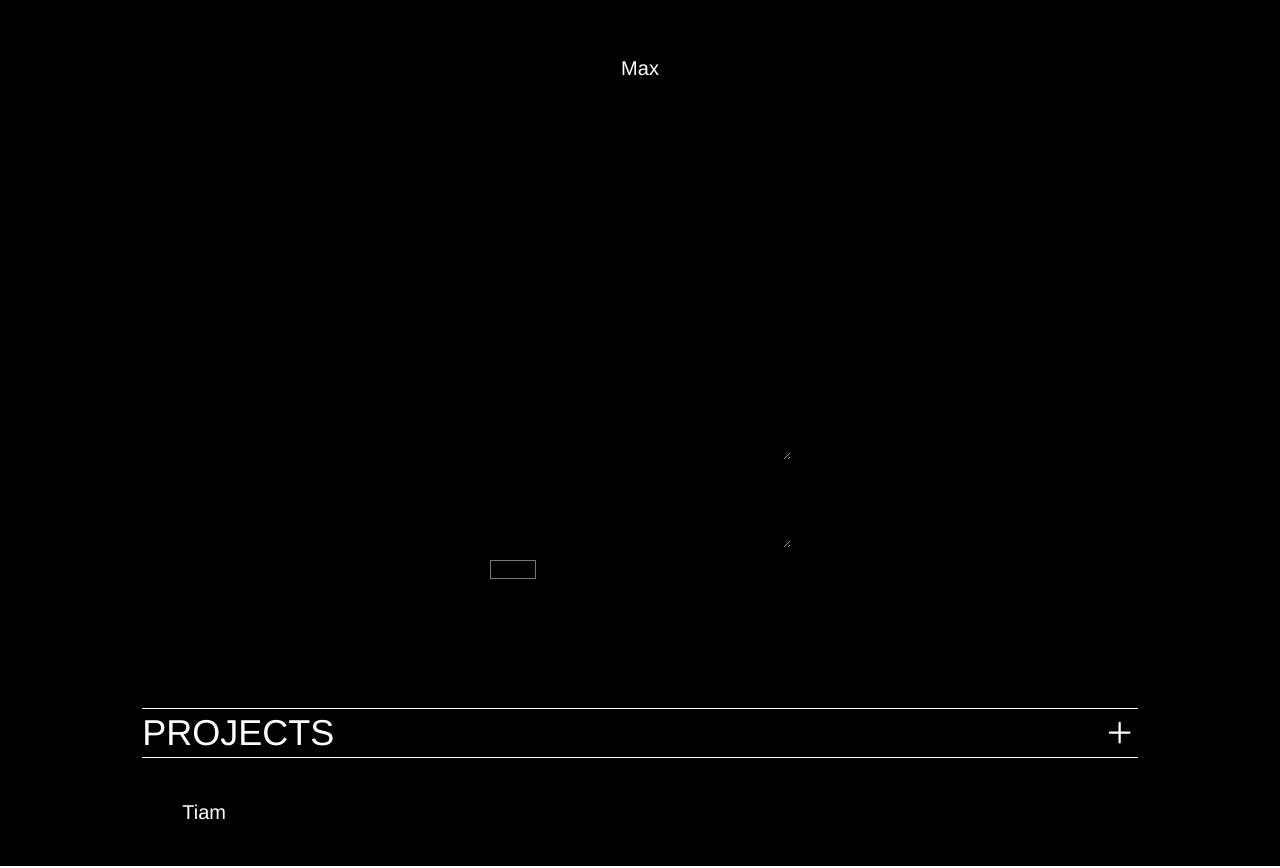
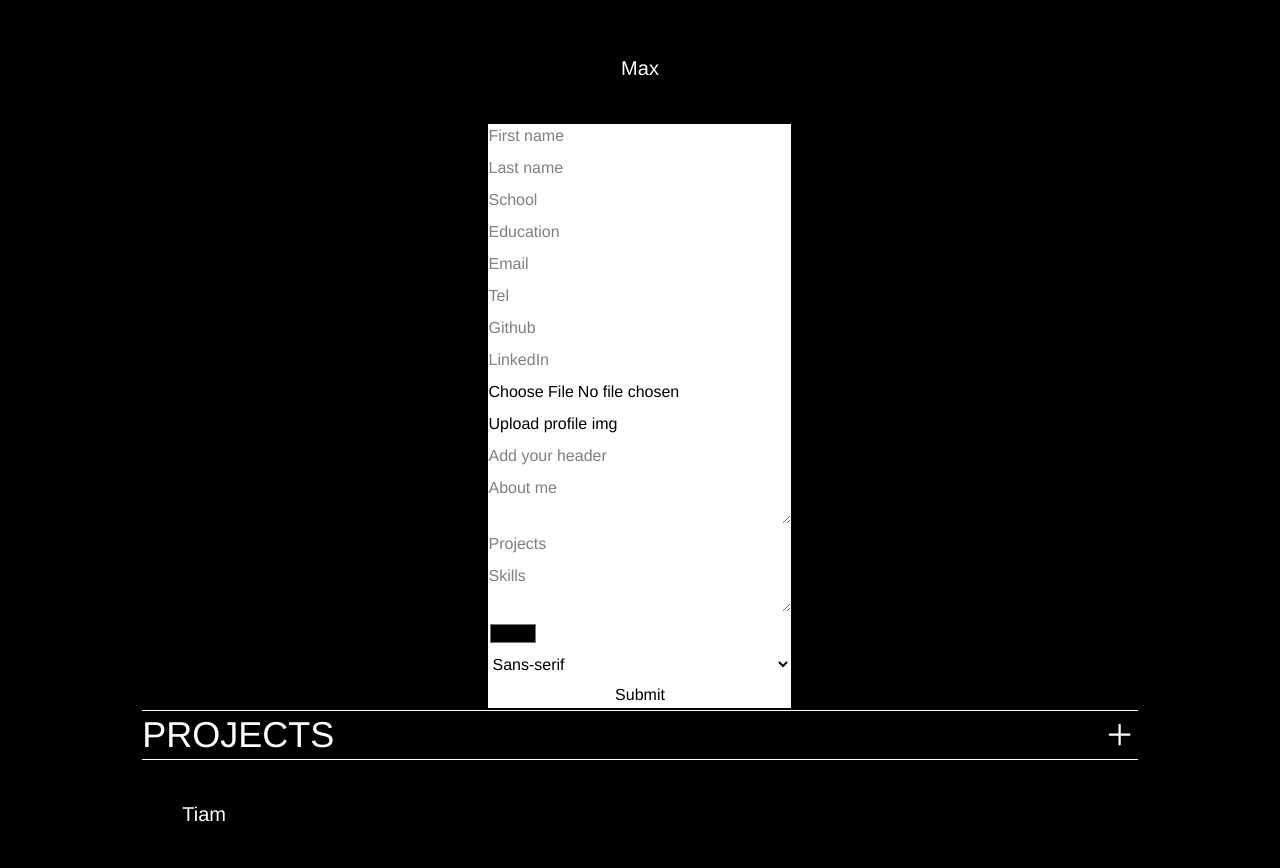
Before and after one commit to maxwelin/team-1, a React (Vite) app: page / in a window 1280 px wide. Shown: the part 520-1388 px from the top of the page. Built offline with nearby package versions, Linux system fonts and the light colour scheme.

Commit message:
added functionality for uploading img. Saves to context

```diff
--- a/src/components/Form/Form.jsx
+++ b/src/components/Form/Form.jsx
@@ -1,4 +1,4 @@
-import { useContext } from "react";
+import { useContext, useState } from "react";
 import { FormContext } from "../providers/FormContext";
 
 const Form = () => {
@@ -12,8 +12,22 @@ const Form = () => {
     setGithubURL,
     setLinkedInURL,
     setAboutMe,
+    profilePic,
+    setProfilePic,
     setHeader,
   } = useContext(FormContext);
+
+  const handleImageUpload = (e) => {
+    const file = e.target.files[0];
+    setFileName(file.name);
+    console.log(file);
+    if (file) {
+      const imageUrl = URL.createObjectURL(file);
+      setProfilePic(imageUrl);
+    }
+  };
+
+  const [fileName, setFileName] = useState(null);
 
   const handleSubmit = (e) => {
     e.preventDefault();
@@ -28,7 +42,6 @@ const Form = () => {
     const GithubURL = form[6].value;
     const LinkedInURL = form[7].value;
     const AboutMe = form[8].value;
-    const Header = form[9].value;
 
     setFirstName(firstName);
     setLastName(LastName);
@@ -39,34 +52,45 @@ const Form = () => {
     setGithubURL(GithubURL);
     setLinkedInURL(LinkedInURL);
     setAboutMe(AboutMe);
-    setHeader(Header);
   };
 
   return (
     <div className="flex justify-center items-center">
       <form onSubmit={handleSubmit}>
-        <div className="flex flex-col gap-2 max-w-[400px] border-2 border-black">
-          <input type="text" name="fname" placeholder="Name..." />
-          <input type="text" name="lname" placeholder="Last name..." />
-          <input type="text" name="school" placeholder="School..." />
-          <input type="text" name="education" placeholder="Education..." />
-          <input type="email" name="email" placeholder="Email..." />
-          <input type="tel" name="telephone" placeholder="Tel..." />
-          <input type="url" name="github" placeholder="Github..." />
-          <input type="url" name="linkedIn" placeholder="LinkedIn..." />
-          <input type="text" name="header" placeholder="Add your header..." />
-          <textarea name="about" placeholder="About me..."></textarea>
-          <input type="url" name="project" placeholder="Projects..." />
-          <textarea name="skills" placeholder="Tech stack..."></textarea>
+        <div className="flex flex-col gap-2 max-w-[400px] border-2 bg-white">
+          <input type="text" name="fname" placeholder="First name" />
+          <input type="text" name="lname" placeholder="Last name" />
+          <input type="text" name="school" placeholder="School" />
+          <input type="text" name="education" placeholder="Education" />
+          <input type="email" name="email" placeholder="Email" />
+          <input type="tel" name="telephone" placeholder="Tel" />
+          <input type="url" name="github" placeholder="Github" />
+          <input type="url" name="linkedIn" placeholder="LinkedIn" />
+          <input type="file" accept=".pdf" name="cv" />
+          <div>
+            <label className="absolute" htmlFor="profilePicture">
+              {profilePic ? fileName : "Upload profile img"}
+            </label>
+            <input
+              className="opacity-0"
+              type="file"
+              accept="image/*"
+              name="profilePicture"
+              onChange={handleImageUpload}
+              placeholder=""
+            />
+          </div>
+          <input type="text" name="header" placeholder="Add your header" />
+          <textarea name="about" placeholder="About me"></textarea>
+          <input type="url" name="project" placeholder="Projects" />
+          <textarea name="skills" placeholder="Skills"></textarea>
           <input type="color" name="colorTheme" />
           <select name="fontTheme">
             <option value="sans">Sans-serif</option>
             <option value="poppins">Poppins</option>
             <option value="mono">Monospace</option>
           </select>
-          <input type="file" accept=".pdf" name="cv" />
-          <input type="file" accept="image/*" name="profilePicture" />
-          <button type="submit" className="cursor-pointer">
+          <button type="submit" className="cursor-pointer border border-white">
             Submit
           </button>
         </div>
--- a/src/components/providers/FormContext.jsx
+++ b/src/components/providers/FormContext.jsx
@@ -13,6 +13,7 @@ const FormContextProvider = ({ children }) => {
   const [linkedInURL, setLinkedInURL] = useState(
     "https://linkedin.com/in/johndoe"
   );
+  const [profilePic, setProfilePic] = useState(null);
   const [aboutMe, setAboutMe] = useState(
     "I'm a passionate developer with a love for clean code and elegant design."
   );
@@ -29,6 +30,7 @@ const FormContextProvider = ({ children }) => {
         phoneNumber,
         githubURL,
         linkedInURL,
+        profilePic,
         aboutMe,
         header,
         setFirstName,
@@ -39,6 +41,7 @@ const FormContextProvider = ({ children }) => {
         setPhoneNumber,
         setGithubURL,
         setLinkedInURL,
+        setProfilePic,
         setAboutMe,
         setHeader,
       }}
```
